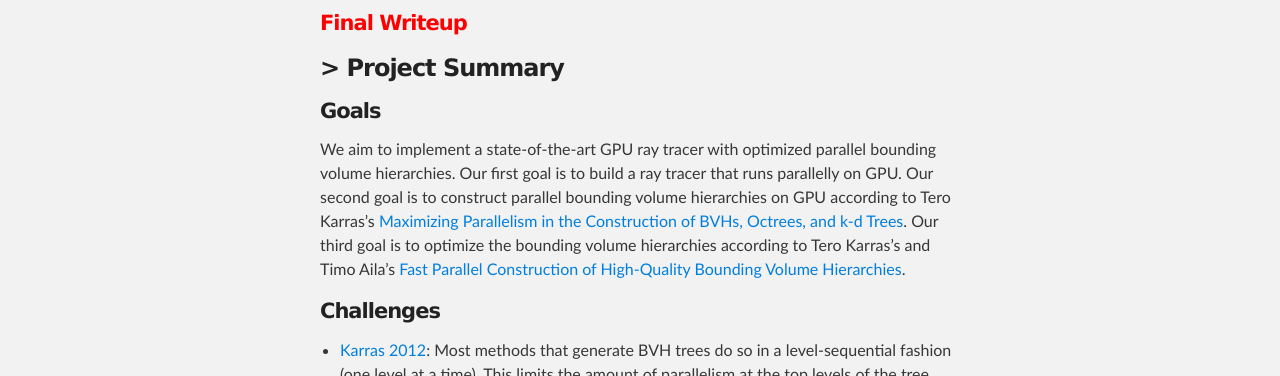
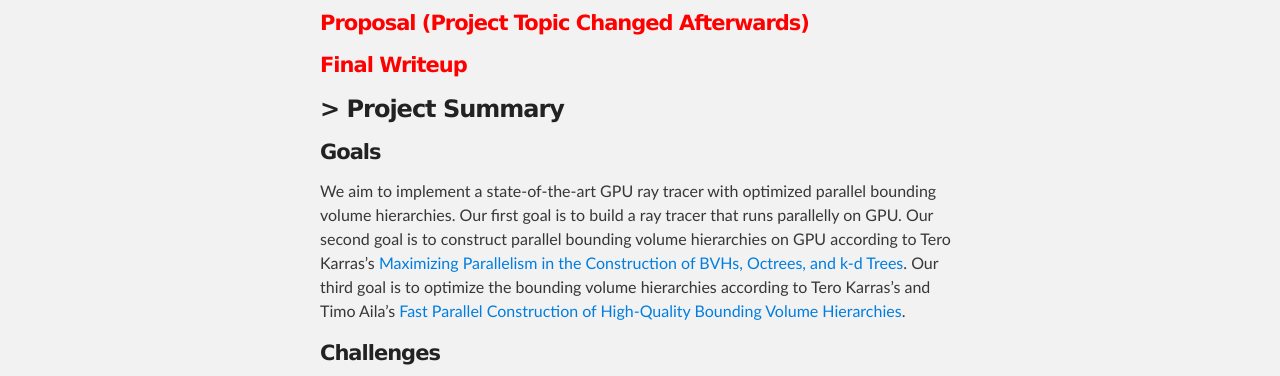
Before and after one commit to andrewwuan/15418-website, a plain HTML site: page index.html in a window 1280 px wide. Shown: the part 371-747 px from the top of the page. Drawn offline with Linux system fonts and the light colour scheme.

Commit message:
Added proposal

```diff
--- a/index.html
+++ b/index.html
@@ -32,6 +32,7 @@
     <!-- MAIN CONTENT -->
     <div id="main_content_wrap" class="outer">
       <section id="main_content" class="inner">
+        <a href="docs/proposal.pdf"><h4 style="color: red;">Proposal (Project Topic Changed Afterwards)</h4></a>
         <a href="https://docs.google.com/document/d/1lzvSTk-8OdSnRHtwZ9KcX6a_hteMn3N0lsodwfHDgUs/edit?usp=sharing"><h4 style="color: red;">Final Writeup</h4></a>
         <h3>
 <a id="welcome-to-github-pages" class="anchor" href="#welcome-to-github-pages" aria-hidden="true"><span class="octicon octicon-link"></span></a>> Project Summary</h3>
```
